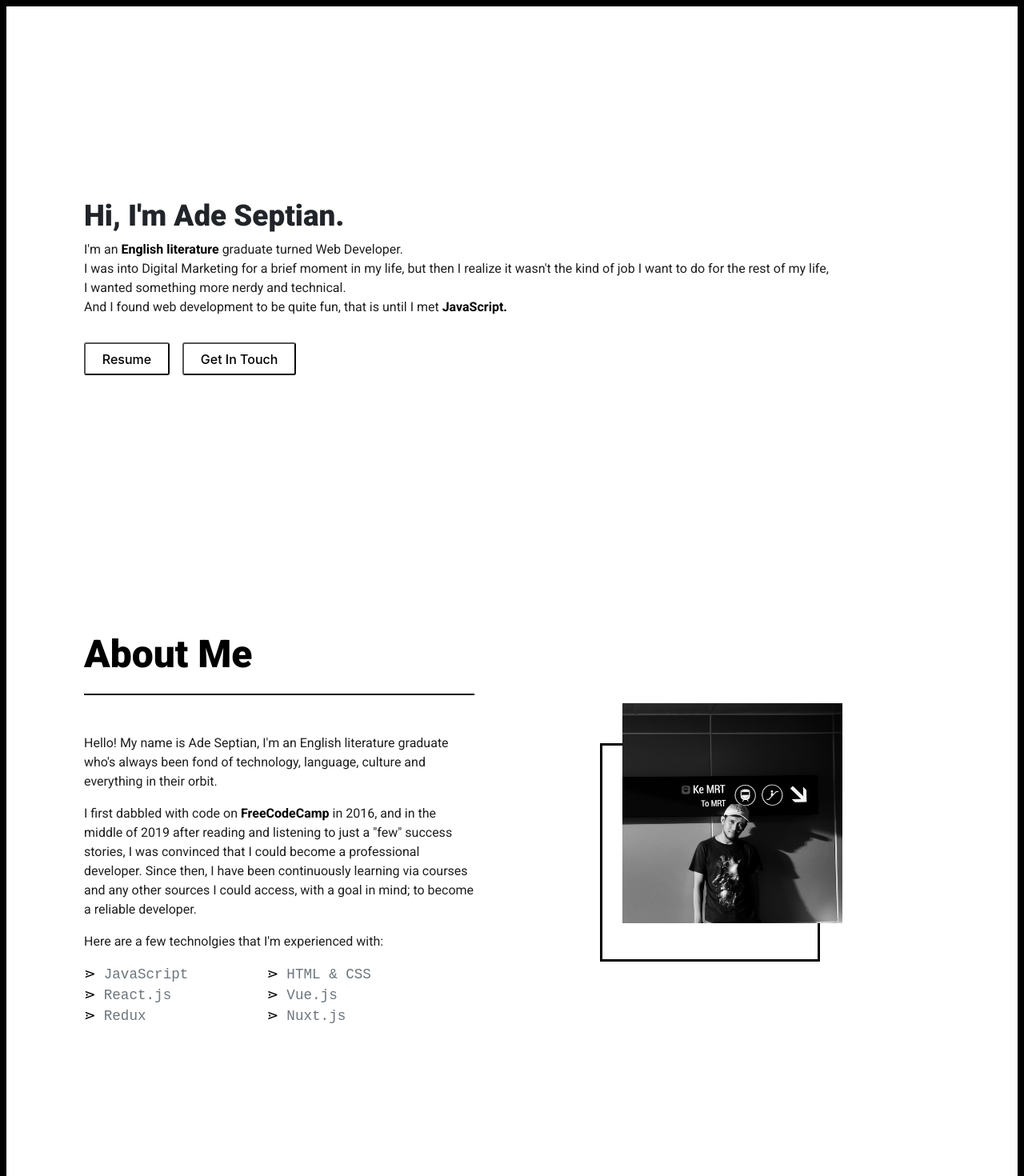
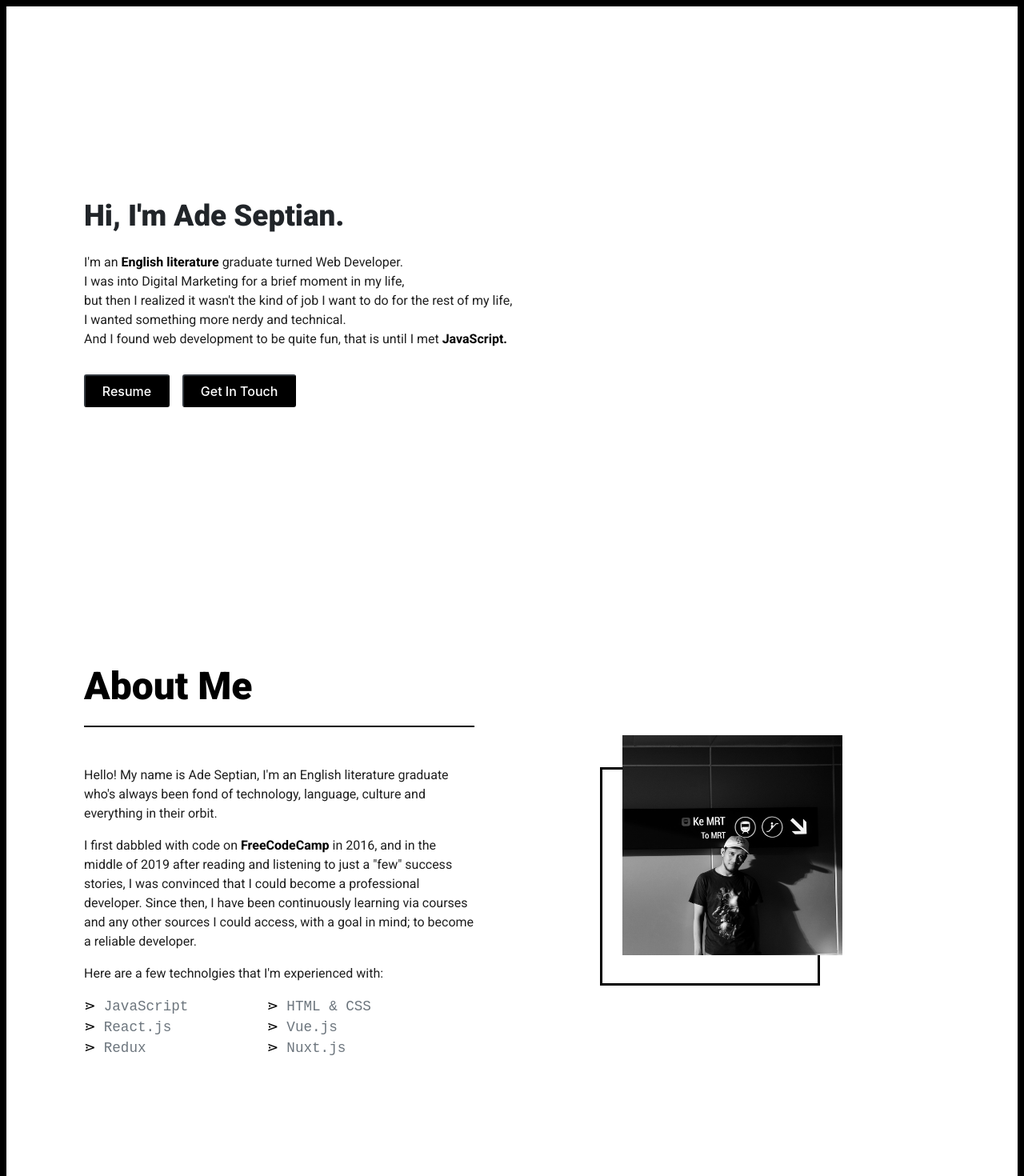
Before and after one commit to septynade/v3, a React (Create React App) app: page / in a window 1280 px wide. Shown: the top 1470 px of the page at 80% size. Built offline with nearby package versions, Linux system fonts and the light colour scheme; a web font is replaced by a local one.

Commit message:
fixed some paddings

```diff
--- a/src/App.css
+++ b/src/App.css
@@ -97,14 +97,13 @@ strong {
 .btn-dark {
   color: #ffffff !important;
   text-decoration: none;
-  font-style: italic;
   font-weight: 500;
-  font-size: 1.3rem;
+  font-size: 1rem;
   background-color: rgb(0, 0, 0);
   padding: 0.4rem 1.3rem;
   margin-top: 1rem;
   margin-right: 1rem;
-  border-radius: 5px;
+  border-radius: 3px;
 }
 .btn-dark:hover {
   color: #000 !important;
@@ -131,7 +130,7 @@ strong {
 
 .icons {
   color: #000000;
-  font-size: 1.2rem;
+  font-size: 1.2em;
 }
 
 .icons:hover {
@@ -141,7 +140,7 @@ strong {
 
 .pro-link {
   color: rgba(0, 0, 0, 0.5);
-  font-size: 1.3rem;
+  font-size: 1.2em;
 }
 
 .pro-link:hover {
@@ -186,7 +185,7 @@ strong {
   width: 50%;
   height: 65%;
   left: 110px;
-  top: 50px;
+  top: 40px;
   z-index: -1;
   box-sizing: border-box;
   transition: transform 0.2s;
@@ -231,3 +230,9 @@ hr {
 hr.footer {
   margin: 0 2.5em;
 }
+
+@media screen and (max-width: 600px) {
+  br {
+    display: none;
+  }
+}
--- a/src/components/Footer.js
+++ b/src/components/Footer.js
@@ -6,8 +6,8 @@ const Footer = () => {
     <Container fluid>
       <hr className='footer' />
       <Row>
-        <Col className='my-5 pl-5'>© Ade Septian.</Col>
-        <Col className='text-right my-5 pr-5'>
+        <Col className='my-5 pl-5 pr-0'>© Ade Septian.</Col>
+        <Col className='text-right my-5 pr-5 pl-0'>
           <a
             className='mr-4'
             href='https://github.com/septynade'
--- a/src/components/Home.js
+++ b/src/components/Home.js
@@ -5,12 +5,13 @@ const Home = () => {
   return (
     <Container className='spacer'>
       <h1 className='greeting'>Hi, I'm Ade Septian.</h1>
-      <p className='text-body'>
+      <p className='text-body mt-4'>
         I'm an <strong>English literature</strong> graduate turned Web
         Developer.
-        <br />I was into Digital Marketing for a brief moment in my life, but
-        then I realize it wasn't the kind of job I want to do for the rest of my
-        life,
+        <br />I was into Digital Marketing for a brief moment in my life,
+        <br />
+        but then I realized it wasn't the kind of job I want to do for the rest
+        of my life,
         <br />
         I wanted something more nerdy and technical.
         <br />
@@ -22,7 +23,7 @@ const Home = () => {
         target='_blank'
         rel='noopener noreferrer'
       >
-        <button className='btn-white'>Resume</button>
+        <button className='btn-dark'>Resume</button>
       </a>
       <a
         href='mailto:septynade@gmail.com'
@@ -30,7 +31,7 @@ const Home = () => {
         rel='noopener noreferrer'
         className='link'
       >
-        <button className='btn-white'>Get In Touch</button>
+        <button className='btn-dark'>Get In Touch</button>
       </a>
     </Container>
   )
```
